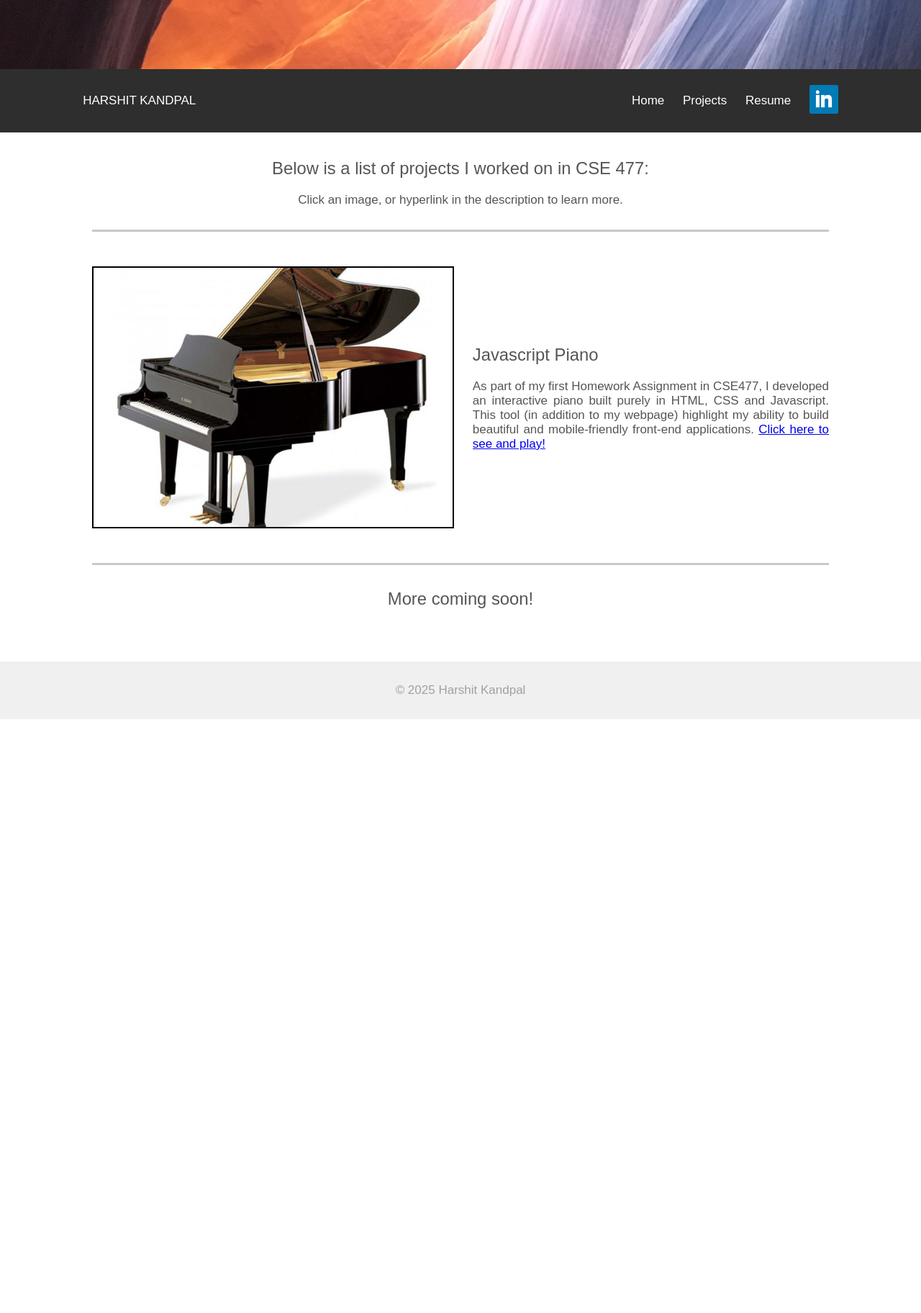
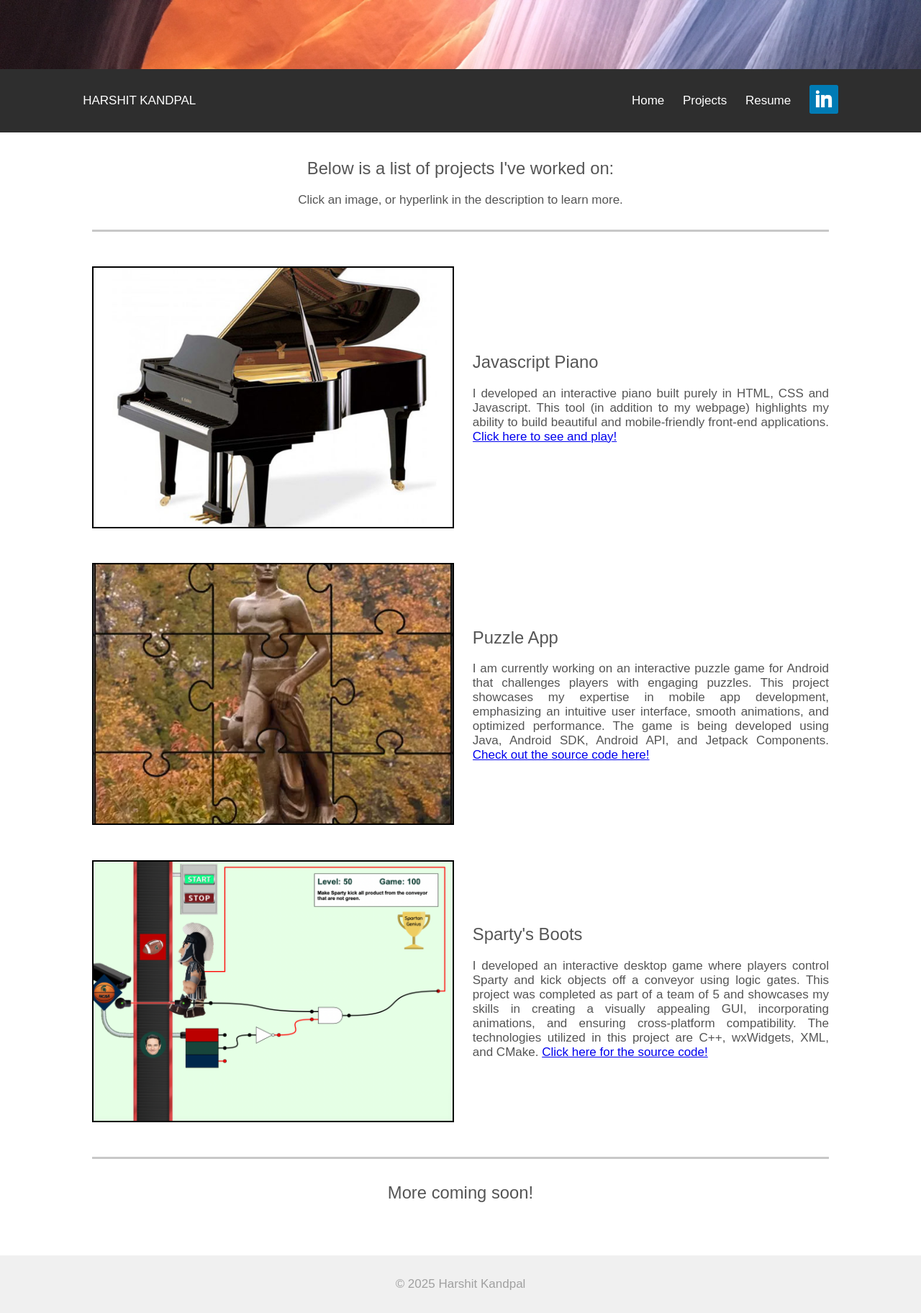
Before and after one commit to HarshitK150/harshitkandpal-portfolio, a Python web app: template flask_app/templates/projects.html in a window 1280 px wide. Shown: the whole page at 72% size. Before the commit the page ends 999 px from the top, so only its background shows below. Run offline with Jinja, Linux system fonts and the light colour scheme; the template is opened without the code that fills it, so the values that code supplies are empty.

Commit message:
Update Projects page

```diff
--- a/flask_app/static/main/css/projects-styles.css
+++ b/flask_app/static/main/css/projects-styles.css
@@ -1,5 +1,5 @@
 main{
-    grid-template-rows: 3fr  9fr 2fr;
+    grid-template-rows: 3fr 9fr 9fr 9fr 2fr;
     margin: 2vh 10vw;
 }
 
--- a/flask_app/templates/projects.html
+++ b/flask_app/templates/projects.html
@@ -36,7 +36,7 @@
     </nav>
     <main>
       <div class="row-zeroth">
-        <h2>Below is a list of projects I worked on in CSE 477:</h2>
+        <h2>Below is a list of projects I've worked on:</h2>
         <p>
           Click an image, or hyperlink in the description to learn more.
         </p>
@@ -53,10 +53,58 @@
               Javascript Piano
             </h2>
             <p>
-              As part of my first Homework Assignment in CSE477, I developed an interactive piano built
-              purely in HTML, CSS and Javascript. This tool (in addition to my webpage) highlight my ability
+              I developed an interactive piano built purely in HTML, CSS and Javascript.
+              This tool (in addition to my webpage) highlights my ability
               to build beautiful and mobile-friendly front-end applications.
               <a href="piano.html">Click here to see and play!</a>
+            </p>
+          </article>
+        </div>
+      </div>
+      <div class="row-first">
+        <aside>
+          <a href="https://github.com/HarshitK150/puzzle-app" target="_blank">
+            <img src="../static/main/images/sparty.webp" alt="Sparty puzzle" loading="lazy">
+          </a>
+        </aside>
+        <div class="about">
+          <article>
+            <h2>
+              Puzzle App
+            </h2>
+            <p>
+              I am currently working on an interactive puzzle game for Android that challenges
+              players with engaging puzzles. This project showcases my
+              expertise in mobile app development, emphasizing an intuitive user interface,
+              smooth animations, and optimized performance. The game is being developed using
+              Java, Android SDK, Android API, and Jetpack Components.
+              <a href="https://github.com/HarshitK150/puzzle-app" target="_blank">
+                Check out the source code here!
+              </a>
+            </p>
+          </article>
+        </div>
+      </div>
+      <div class="row-first">
+        <aside>
+          <a href="https://github.com/HarshitK150/spartys-boots" target="_blank">
+            <img src="../static/main/images/spartys_boots_screenshot.png" alt="A screenshot of Sparty's Boots game" loading="lazy">
+          </a>
+        </aside>
+        <div class="about">
+          <article>
+            <h2>
+              Sparty's Boots
+            </h2>
+            <p>
+              I developed an interactive desktop game where players control Sparty
+              and kick objects off a conveyor using logic gates. This project was completed as part of a
+              team of 5 and showcases my skills in creating a visually appealing GUI, incorporating
+              animations, and ensuring cross-platform compatibility. The technologies utilized in this
+              project are C++, wxWidgets, XML, and CMake.
+              <a href="https://github.com/HarshitK150/spartys-boots" target="_blank">
+                Click here for the source code!
+              </a>
             </p>
           </article>
         </div>
```
Also changed, not shown: flask_app/static/main/images/sparty.webp (added), flask_app/static/main/images/spartys_boots_screenshot.png (added).
